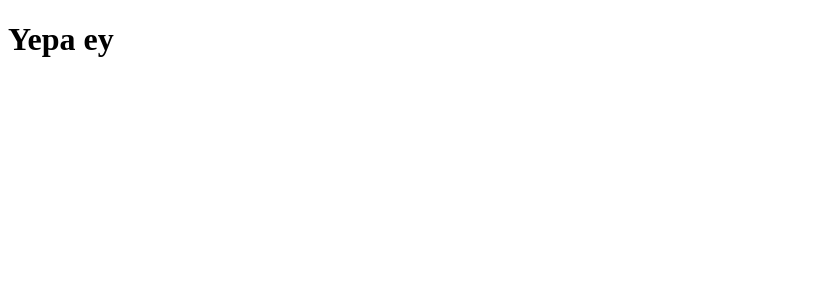
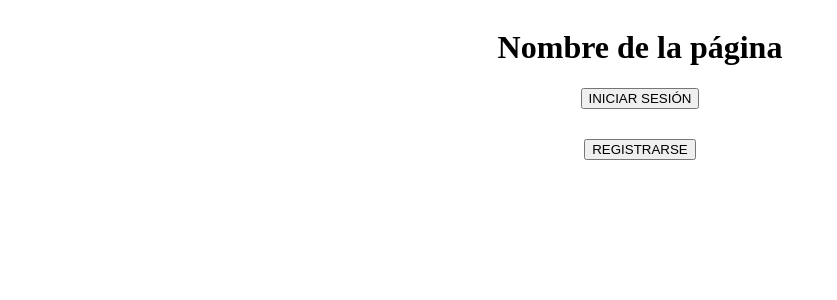
Before and after one commit to maialen09/Confesionario, a Flask app: page / in a window 1280 px wide. Before the commit the part shown is almost empty. Shown: the top 300 px of the page, without its empty margins (0-837 px from the left). Run offline with Flask 3, Linux system fonts and the light colour scheme.

Commit message:
cambios en main

```diff
--- /dev/null
+++ b/static/css/main.css
@@ -0,0 +1,19 @@
+body{
+    display: flex;
+    align-items: center;
+    flex-direction: column;
+}
+
+h1{
+    text-align: center;
+}
+
+.botones{
+    display: flex;
+    flex-direction: column;
+    gap: 30px;
+    width: 50%;
+    align-items: center;
+
+
+}
--- a/templates/main.html
+++ b/templates/main.html
@@ -3,9 +3,17 @@
 <head>
     <meta charset="UTF-8">
     <meta name="viewport" content="width=device-width, initial-scale=1.0">
+    <link rel="stylesheet" href="../static/css/main.css">
     <title>Document</title>
 </head>
 <body>
-    <h1>Yepa ey</h1>
+    <h1>Nombre de la página</h1>
+
+   <div class="botones">
+    <button id="boton1">INICIAR SESIÓN</button>
+    <button id="boton2">REGISTRARSE</button>
+
+   </div>
+   <script src="../static/js/main.js"></script>
 </body>
 </html>
```
Also changed, not shown: static/js/main.js (added).
